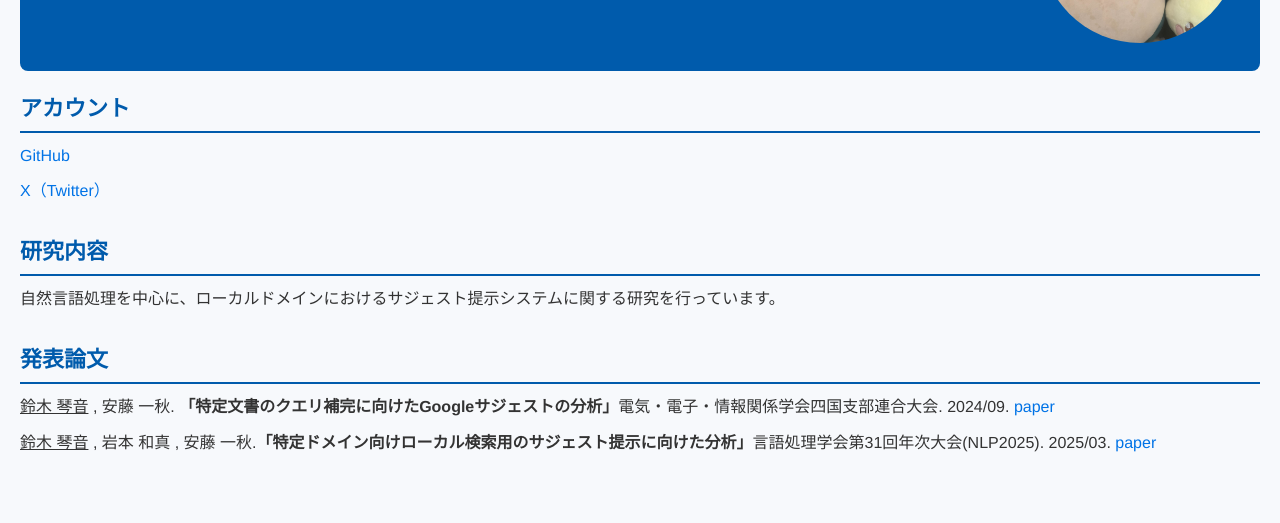
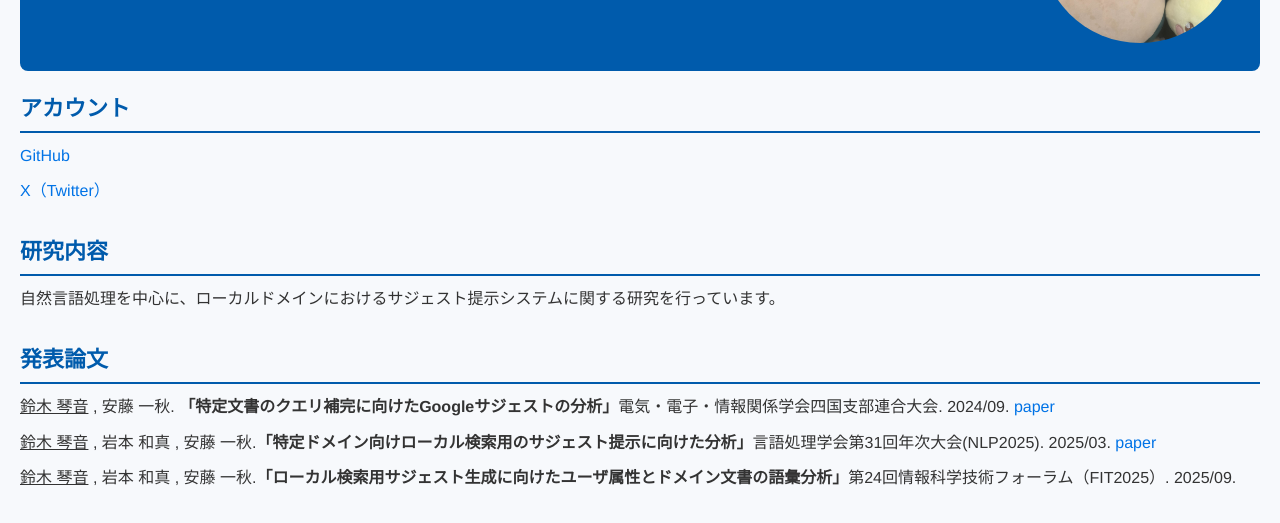
Before and after one commit to hyphen0322/hyphen0322.github.io, a plain HTML site: page index.html in a window 1280 px wide. Shown: the part 197-720 px from the top of the page. Drawn offline with Linux system fonts and the light colour scheme.

Commit message:
add FIT2025

```diff
--- a/index.html
+++ b/index.html
@@ -48,6 +48,10 @@
             <span><u>鈴木 琴音</u> , 岩本 和真 , 安藤 一秋.<strong>「特定ドメイン向けローカル検索用のサジェスト提示に向けた分析」</strong>言語処理学会第31回年次大会(NLP2025). 2025/03.
             <a href="https://www.anlp.jp/proceedings/annual_meeting/2025/pdf_dir/P8-9.pdf" target="_blank">paper</a>
     </li>
+        <li>
+            <span><u>鈴木 琴音</u> , 岩本 和真 , 安藤 一秋.<strong>「ローカル検索用サジェスト生成に向けたユーザ属性とドメイン文書の語彙分析」</strong>第24回情報科学技術フォーラム（FIT2025）. 2025/09.
+
+    </li>
     </ul>
     </section>
 
```
